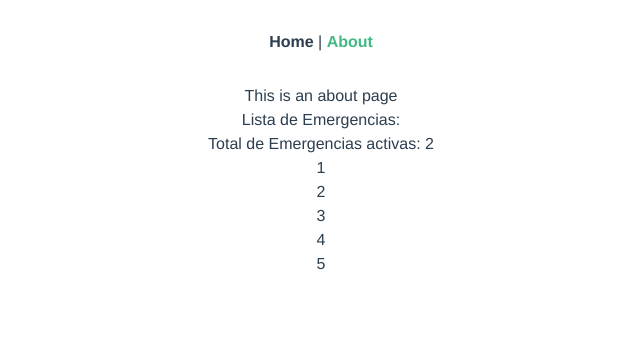
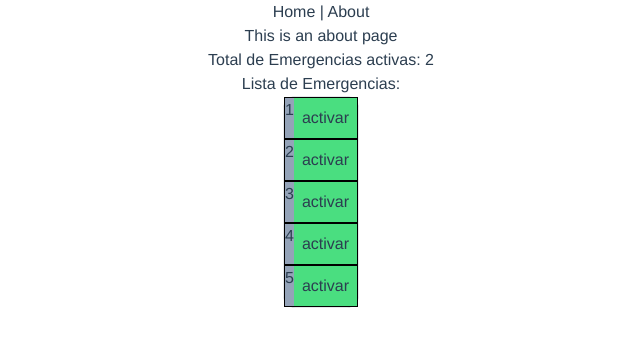
Before and after one commit to Klefur/tdb-grupo-2, a Vue app in the folder lab1/front-lab-1/: page /#/emergencias in a window 1280 px wide. Shown: the top 346 px of the page, without its empty margins (319-959 px from the left). Built offline with nearby package versions, Linux system fonts and the light colour scheme.

Commit message:
feat: tailwind

```diff
--- a/lab1/front-lab-1/package.json
+++ b/lab1/front-lab-1/package.json
@@ -9,6 +9,7 @@
   },
   "dependencies": {
     "core-js": "^3.8.3",
+    "postcss": "^8.4.31",
     "tailwindcss": "^3.3.3",
     "vue": "^3.2.13",
     "vue-router": "^4.0.3"
--- /dev/null
+++ b/lab1/front-lab-1/postcss.config.js
@@ -0,0 +1,3 @@
+module.exports = {
+	plugins: [require("tailwindcss"), require("autoprefixer")],
+};
--- a/lab1/front-lab-1/src/App.vue
+++ b/lab1/front-lab-1/src/App.vue
@@ -1,8 +1,6 @@
 <template>
-	<nav>
-		<router-link to="/">Home</router-link> |
-		<router-link to="/emergencias">About</router-link>
-	</nav>
+	<router-link to="/">Home</router-link> |
+	<router-link to="/emergencias">About</router-link>
 	<router-view />
 </template>
 
@@ -14,17 +12,4 @@
 	text-align: center;
 	color: #2c3e50;
 }
-
-nav {
-	padding: 30px;
-}
-
-nav a {
-	font-weight: bold;
-	color: #2c3e50;
-}
-
-nav a.router-link-exact-active {
-	color: #42b983;
-}
 </style>
--- a/lab1/front-lab-1/src/views/ListaEmergencias.vue
+++ b/lab1/front-lab-1/src/views/ListaEmergencias.vue
@@ -2,14 +2,36 @@
 	<div>
 		<h1>This is an about page</h1>
 	</div>
-	<h1>Lista de Emergencias:</h1>
 	<h2>Total de Emergencias activas: {{ tareasActivasTotal }}</h2>
-	<div v-for="(item, index) in listaEmergencias" :key="index">
-		{{ item }}
+	<div class="flex flex-col items-center">
+		<h1>Lista de Emergencias:</h1>
+
+		<div
+			class="flex flex-col items-center bg-gray-400 border w-fit rounded-xl"
+		>
+			<div
+				v-for="(item, index) in listaEmergencias"
+				class="flex flex-row bg-slate-400 border border-black"
+				:key="index"
+			>
+				<p>
+					{{ item }}
+				</p>
+				<button
+					@click="FuncionalidadBoton(index)"
+					class="bg-green-400 p-2"
+				>
+					activar
+				</button>
+			</div>
+		</div>
 	</div>
 </template>
 
 <script setup>
+function FuncionalidadBoton(x) {
+	console.log(x);
+}
 function GetDatos() {
 	const datos = {
 		lista: [1, 2, 3, 4, 5],
--- a/lab1/front-lab-1/tailwind.config.js
+++ b/lab1/front-lab-1/tailwind.config.js
@@ -1,6 +1,6 @@
 /** @type {import('tailwindcss').Config} */
 module.exports = {
-	content: [],
+	content: ["./src/**/*.{astro,html,js,jsx,md,mdx,svelte,ts,tsx,vue}"],
 	theme: {
 		extend: {},
 	},
```
Also changed, not shown: lab1/front-lab-1/src/assets/index.css (line endings or trailing spaces), 1 other file (tests, documents, lock files or other folders).
